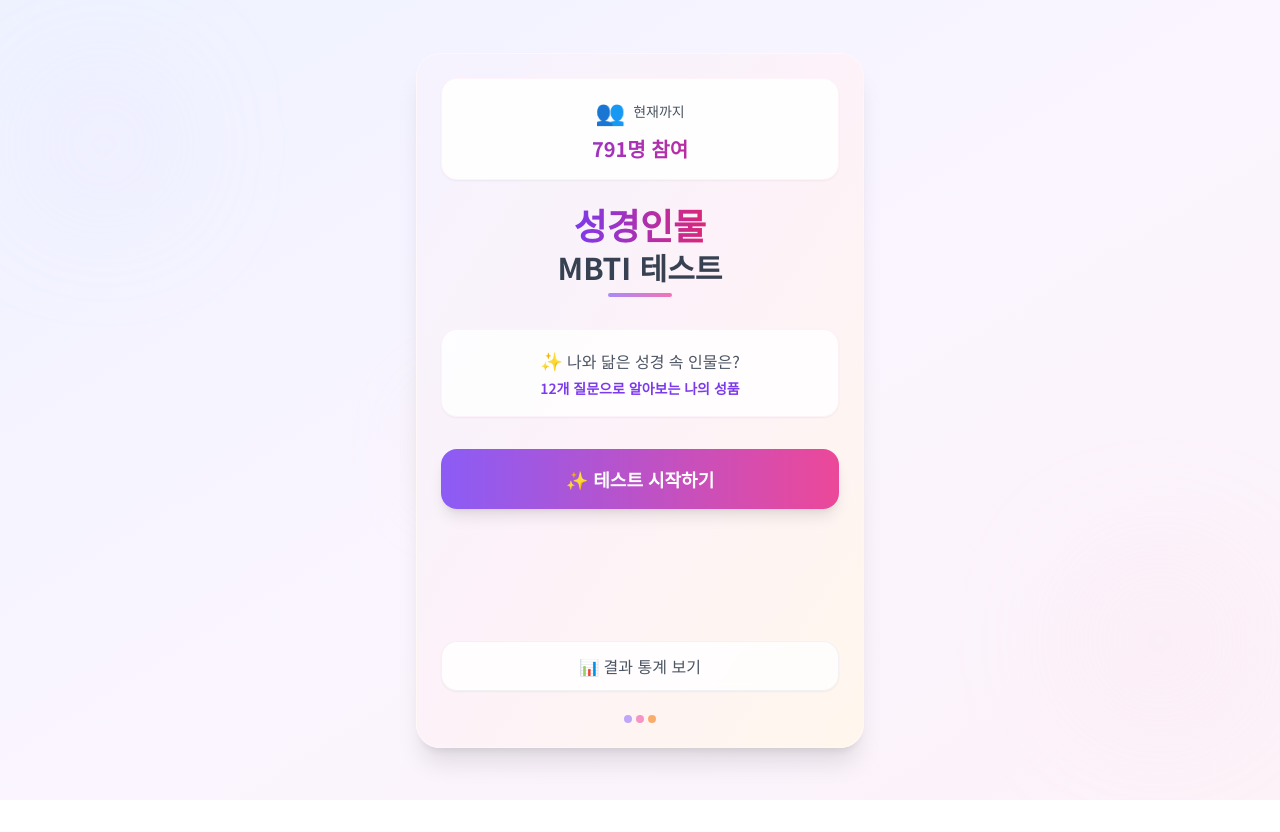
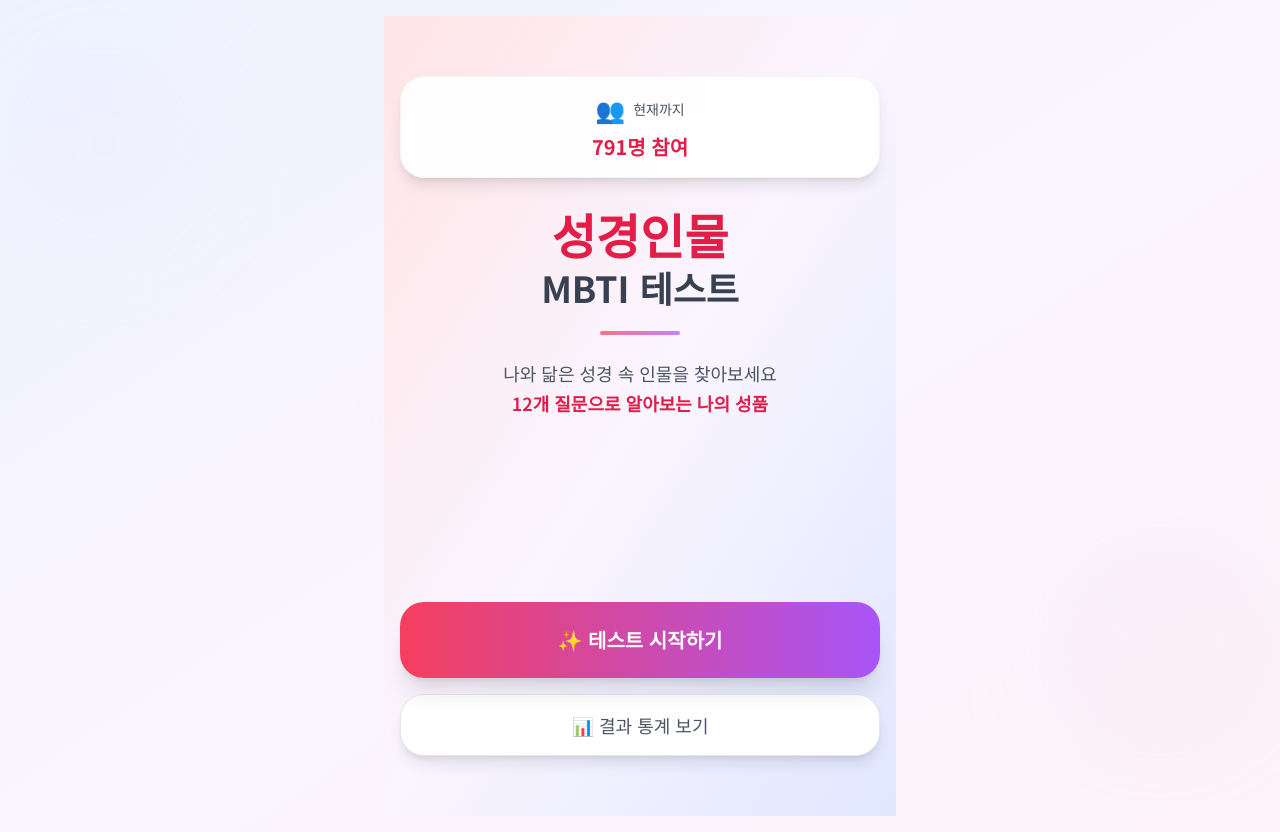
Before and after one commit to angibeom0985-arch/b-mbti_test, a React (Vite) app: page / in a window 1280 px wide. Before the commit the page ends 800 px from the top, so only its background shows below. Built offline with nearby package versions, Linux system fonts and the light colour scheme.

Commit message:
Upgrade UI and questions: Christian life focused MBTI test with modern design

```diff
--- a/components/ProgressBar.tsx
+++ b/components/ProgressBar.tsx
@@ -10,13 +10,10 @@ const ProgressBar: React.FC<ProgressBarProps> = ({ current, total }) => {
   const percentage = (current / total) * 100;
 
   return (
-    <div className="bg-white/60 rounded-lg p-4 border border-amber-200/70">
-      <div className="text-center text-sm font-medium text-amber-800 mb-3">
-        질문 {current} / {total}
-      </div>
-      <div className="w-full bg-amber-200/70 rounded-full h-3 shadow-inner">
+    <div className="w-full">
+      <div className="w-full bg-gray-200 rounded-full h-2 mb-2">
         <div
-          className="bg-gradient-to-r from-amber-600 to-orange-600 h-3 rounded-full transition-all duration-500 shadow-sm"
+          className="bg-gradient-to-r from-rose-400 to-purple-500 h-2 rounded-full transition-all duration-700 ease-out"
           style={{ width: `${percentage}%` }}
         ></div>
       </div>
--- a/components/QuizScreen.tsx
+++ b/components/QuizScreen.tsx
@@ -12,44 +12,35 @@ interface QuizScreenProps {
 
 const QuizScreen: React.FC<QuizScreenProps> = ({ question, onAnswer, currentQuestion, totalQuestions }) => {
   return (
-    <div className="p-4 md:p-8 bg-gradient-to-br from-violet-50 via-pink-50 to-orange-50 backdrop-blur-sm rounded-2xl shadow-xl border border-white/30 w-full max-w-lg mx-auto">
+    <div className="min-h-screen bg-gradient-to-br from-rose-100 via-purple-50 to-indigo-100 flex items-center justify-center p-4">
+      <div className="w-full max-w-2xl mx-auto">
+        {/* 프로그레스 바 */}
+        <div className="mb-8">
+          <div className="flex justify-center mb-4">
+            <span className="text-2xl font-bold text-rose-600">{currentQuestion}/{totalQuestions}</span>
+          </div>
           <ProgressBar current={currentQuestion} total={totalQuestions} />
+        </div>
 
-      {/* 질문 영역 - 폰트 크기 줄임 */}
-      <div className="bg-white/80 rounded-2xl p-4 my-6 shadow-sm border border-pink-100/50 backdrop-blur-sm">
-        <h2 className="text-lg md:text-xl font-semibold text-center text-gray-800 min-h-[4rem] flex items-center justify-center leading-relaxed">
+        {/* 질문 영역 */}
+        <div className="bg-white rounded-3xl p-8 mb-8 shadow-lg border border-gray-100">
+          <h2 className="text-xl md:text-2xl font-bold text-center text-gray-800 leading-relaxed">
             {question.text}
           </h2>
         </div>
 
-      {/* 답변 버튼들 - MZ 친화적 디자인 */}
-      <div className="flex flex-col space-y-3">
+        {/* 답변 버튼들 */}
+        <div className="space-y-4">
           {question.answers.map((answer, index) => (
             <button
               key={index}
               onClick={() => onAnswer(answer.type)}
-            className="group w-full text-left p-4 bg-white/90 rounded-2xl text-gray-700 md:hover:bg-gradient-to-r md:hover:from-violet-500 md:hover:to-pink-500 md:hover:text-white transition-all duration-300 ease-out transform active:scale-[0.98] md:hover:scale-[1.02] shadow-md md:hover:shadow-lg border border-gray-100/50 backdrop-blur-sm focus:outline-none focus:ring-2 focus:ring-violet-300"
+              className="w-full p-6 bg-white rounded-3xl text-gray-800 font-medium text-lg leading-relaxed hover:bg-gradient-to-r hover:from-rose-400 hover:to-purple-400 hover:text-white transition-all duration-300 ease-out transform hover:scale-[1.02] active:scale-[0.98] shadow-md hover:shadow-xl border border-gray-100 focus:outline-none focus:ring-2 focus:ring-rose-300"
             >
-            <span className="font-medium text-base leading-relaxed md:group-hover:font-semibold transition-all duration-200">{answer.text}</span>
-            <div className="w-0 md:group-hover:w-4 h-0.5 bg-white rounded-full transition-all duration-300 mt-2"></div>
+              {answer.text}
             </button>
           ))}
         </div>
-
-      {/* MZ 느낌의 하단 장식 */}
-      <div className="flex justify-center mt-6 space-x-2">
-        {Array.from({ length: totalQuestions }, (_, i) => (
-          <div
-            key={i}
-            className={`w-2 h-2 rounded-full transition-all duration-300 ${
-              i < currentQuestion
-                ? 'bg-gradient-to-r from-violet-400 to-pink-400 scale-110'
-                : i === currentQuestion - 1
-                ? 'bg-gradient-to-r from-orange-400 to-pink-400 scale-125 shadow-sm'
-                : 'bg-gray-200'
-            }`}
-          />
-        ))}
       </div>
     </div>
   );
--- a/components/StartScreen.tsx
+++ b/components/StartScreen.tsx
@@ -16,69 +16,62 @@ const StartScreen: React.FC<StartScreenProps> = ({ onStart, onViewStats }) => {
     const count = VisitorCounter.incrementAndGet();
     setVisitorCount(count);
   }, []);
+
   return (
-    <div className="text-center p-6 bg-gradient-to-br from-violet-50 via-pink-50 to-orange-50 backdrop-blur-sm rounded-3xl shadow-xl border border-white/30 relative overflow-hidden max-w-md mx-auto">
-      {/* MZ 트렌디한 방문자수 표시 */}
-      <div className="mb-6 bg-white/90 rounded-2xl p-4 shadow-sm border border-pink-100/50 backdrop-blur-sm">
+    <div className="min-h-screen bg-gradient-to-br from-rose-100 via-purple-50 to-indigo-100 flex items-center justify-center p-4">
+      <div className="w-full max-w-lg mx-auto text-center">
+        {/* 방문자 수 */}
+        <div className="mb-8 bg-white/90 rounded-3xl p-4 shadow-lg border border-gray-100">
           <div className="flex items-center justify-center space-x-2 mb-2">
             <span className="text-2xl">👥</span>
             <p className="text-sm font-medium text-gray-600">현재까지</p>
           </div>
-        <p className="text-xl font-bold bg-gradient-to-r from-violet-600 to-pink-600 bg-clip-text text-transparent">
+          <p className="text-xl font-bold text-rose-600">
             {VisitorCounter.formatCount(visitorCount)}명 참여
           </p>
         </div>
 
-      {/* 메인 타이틀 - 더 모던하게 */}
+        {/* 메인 타이틀 */}
         <div className="mb-8">
-        <h1 className="text-3xl md:text-4xl font-bold text-gray-800 mb-2 leading-tight">
-          <span className="bg-gradient-to-r from-violet-600 to-pink-600 bg-clip-text text-transparent">성경인물</span>
+          <h1 className="text-4xl md:text-5xl font-bold text-gray-800 mb-6 leading-tight">
+            <span className="text-rose-600">성경인물</span>
             <br />
-          <span className="text-2xl md:text-3xl text-gray-700">MBTI 테스트</span>
+            <span className="text-3xl md:text-4xl text-gray-700">MBTI 테스트</span>
           </h1>
 
-        <div className="w-16 h-1 bg-gradient-to-r from-violet-400 to-pink-400 rounded-full mx-auto mb-4"></div>
-      </div>
+          <div className="w-20 h-1 bg-gradient-to-r from-rose-400 to-purple-400 rounded-full mx-auto mb-6"></div>
 
-      {/* 설명 텍스트 - 심플하게 */}
-      <div className="mb-8 bg-white/80 rounded-2xl p-4 shadow-sm border border-pink-100/50">
-        <p className="text-gray-600 text-base leading-relaxed">
-          <span className="text-lg">✨</span> 나와 닮은 성경 속 인물은?<br />
-          <span className="text-violet-600 font-semibold text-sm">12개 질문으로 알아보는 나의 성품</span>
+          <p className="text-gray-600 text-lg leading-relaxed mb-8">
+            나와 닮은 성경 속 인물을 찾아보세요<br />
+            <span className="text-rose-600 font-semibold">12개 질문으로 알아보는 나의 성품</span>
           </p>
         </div>
 
-      {/* 시작 버튼 - MZ 스타일 */}
+        {/* 광고 배너 */}
+        <div className="mb-8">
+          <AdBanner
+            slot="2689008677"
+            className="rounded-3xl overflow-hidden"
+            style={{ minHeight: '120px' }}
+          />
+        </div>
+
+        {/* 버튼들 */}
         <div className="space-y-4">
           <button
             onClick={onStart}
-          className="w-full bg-gradient-to-r from-violet-500 to-pink-500 text-white font-semibold py-4 px-8 rounded-2xl hover:from-violet-600 hover:to-pink-600 transition-all duration-300 transform hover:scale-[1.02] active:scale-[0.98] shadow-lg text-lg"
+            className="w-full bg-gradient-to-r from-rose-500 to-purple-500 text-white font-bold py-6 px-8 rounded-3xl hover:from-rose-600 hover:to-purple-600 transition-all duration-300 transform hover:scale-[1.02] active:scale-[0.98] shadow-xl text-xl"
           >
             ✨ 테스트 시작하기
           </button>
 
-        {/* 광고 배너 */}
-        <div className="my-4">
-          <AdBanner
-            slot="2689008677"
-            className="rounded-2xl overflow-hidden"
-            style={{ minHeight: '100px' }}
-          />
-        </div>
-
           <button
             onClick={onViewStats}
-          className="w-full bg-white/80 text-gray-600 font-medium py-3 px-6 rounded-2xl hover:bg-white hover:text-gray-800 transition-all duration-200 shadow-sm border border-gray-200/50 text-base backdrop-blur-sm"
+            className="w-full bg-white text-gray-600 font-medium py-4 px-6 rounded-3xl hover:bg-gray-50 hover:text-gray-800 transition-all duration-200 shadow-lg border border-gray-200 text-lg"
           >
             📊 결과 통계 보기
           </button>
         </div>
-
-      {/* 하단 장식 */}
-      <div className="mt-6 flex justify-center space-x-1">
-        <div className="w-2 h-2 bg-violet-400 rounded-full animate-pulse"></div>
-        <div className="w-2 h-2 bg-pink-400 rounded-full animate-pulse delay-75"></div>
-        <div className="w-2 h-2 bg-orange-400 rounded-full animate-pulse delay-150"></div>
       </div>
     </div>
   );
```
Also changed, not shown: constants.ts (+36 -36 lines). Lines whose indentation alone changed are shown as unchanged.
